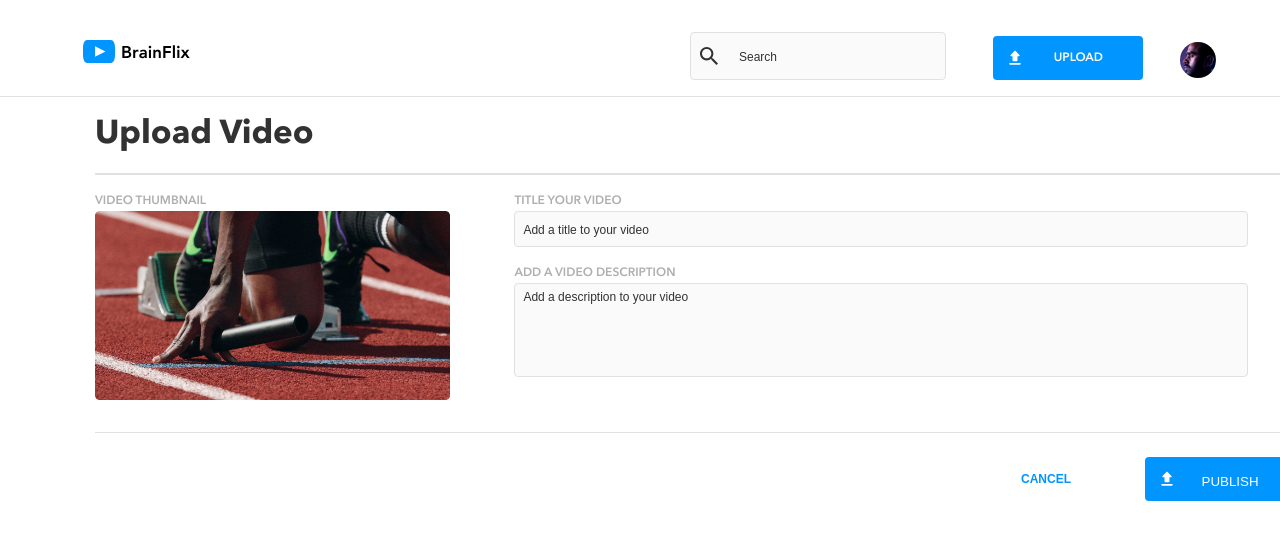
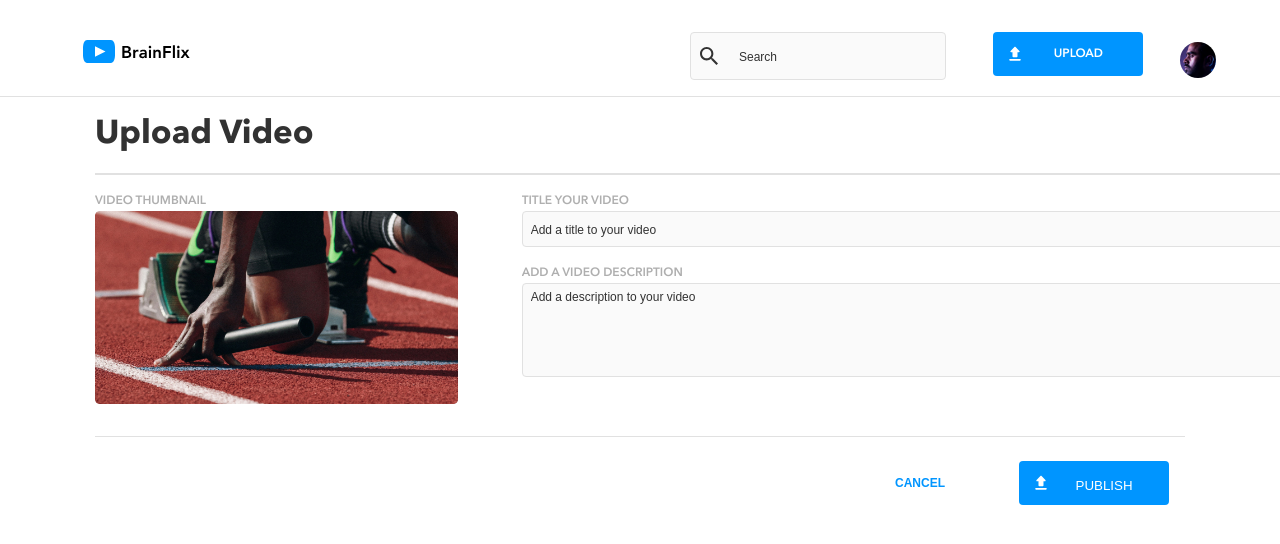
Before and after one commit to MashalV/Mashal-Vajoo-BrainFlix, a React (Vite) app: page /VideoUpload in a window 1280 px wide. Shown: the top 544 px of the page. Built offline with nearby package versions, Linux system fonts and the light colour scheme.

Commit message:
scrollTo, cursor, links added

```diff
--- a/src/components/Navigation/Navigation.jsx
+++ b/src/components/Navigation/Navigation.jsx
@@ -1,4 +1,5 @@
 import "./Navigation.scss";
+import { Link } from "react-router-dom";
 
 
 function Navigation() {
@@ -6,10 +7,12 @@
     <>
       <section className="nav">
         <section className="nav__logo">
+          <Link to="/">
             <img
               src="/src/assets/images/logo/BrainFlix-logo.svg"
               alt="brain flix logo"
             />
+          </Link>
         </section>
         <div className="nav__search">
           <img className="nav__search--img"
@@ -19,10 +22,12 @@
           <input className= "nav__search--in" type="text" placeholder ="Search" />
               <img className="nav__search--avatar" src="/src/assets/images/Mohan-muruge.jpg" alt="mohan"/>
         </div>
+          <Link to="/VideoUpload">
               <article className="nav__button btn">
                 <img className="btn__image" src="/src/assets/images/icons/upload.svg" alt="upload"></img>
                 <div className="btn__text" > UPLOAD </div>
               </article>
+          </Link>
       </section>
     </>
   );
--- a/src/components/VideoDetails/VideoDetails.jsx
+++ b/src/components/VideoDetails/VideoDetails.jsx
@@ -11,6 +11,8 @@
 
   useEffect(() => {
     if (id === null) return;
+
+    window.scrollTo(0, 0);
 
     const getVideos = async () => {
       let baseURL = "https://unit-3-project-api-0a5620414506.herokuapp.com/";
--- a/src/components/VideoUploadButtons/VideoUploadButtons.jsx
+++ b/src/components/VideoUploadButtons/VideoUploadButtons.jsx
@@ -18,12 +18,12 @@
   return (
     <>
         <section className= "upload">
-            <section className= "box">
-              <section className = "upload__publish box__pub">
+            <section className= "container">
+              <section className = "upload__publish container__pub">
                 <img className="upload__publish--img" src="/src/assets/images/icons/upload.svg" alt="upload"></img>
                 <button onClick = {handlePublishClick} className = "upload__publish--btn"> PUBLISH </button>
               </section>
-              <button className = "upload__cancel box__can"> CANCEL </button>
+              <button className = "upload__cancel container__can"> CANCEL </button>
             </section>
 
             {successMessage && (
--- a/src/components/VideoUploadButtons/VideoUploadButtons.scss
+++ b/src/components/VideoUploadButtons/VideoUploadButtons.scss
@@ -98,7 +98,7 @@
 }
 
 
-.box {
+.container {
     @include tablet {
         margin-top: 2rem;
         padding-top: .5rem;
--- a/src/pages/VideoUpload/VideoUpload.jsx
+++ b/src/pages/VideoUpload/VideoUpload.jsx
@@ -14,11 +14,11 @@
         <section className= "upload">
             <h1 className = "upload__title">Upload Video</h1>
         </section>
-        <div className = "wrapper">
-          <section className= "wrapper__left">
+        <div className = "wrap">
+          <section className= "wrap__left">
             <VideoUploadThumbnail />
           </section>
-          <section className= "wrapper__right">
+          <section className= "wrap__right">
             <VideoUploadInputs />
           </section>
         </div>
--- a/src/pages/VideoUpload/VideoUpload.scss
+++ b/src/pages/VideoUpload/VideoUpload.scss
@@ -37,7 +37,7 @@
   }
 }
 
-.wrapper {
+.wrap {
     @include desktop {
         display: flex;
         width: 100%;
--- a/src/styles/partials/_global.scss
+++ b/src/styles/partials/_global.scss
@@ -15,3 +15,15 @@
 html{
     background-color: $background-color;
 }
+
+button{
+    cursor: pointer
+}
+
+Link{
+    cursor: pointer
+}
+
+Video {
+    cursor: pointer
+}
```
Also changed, not shown: src/App.jsx (+6 -26 lines). Lines whose indentation alone changed are shown as unchanged.
